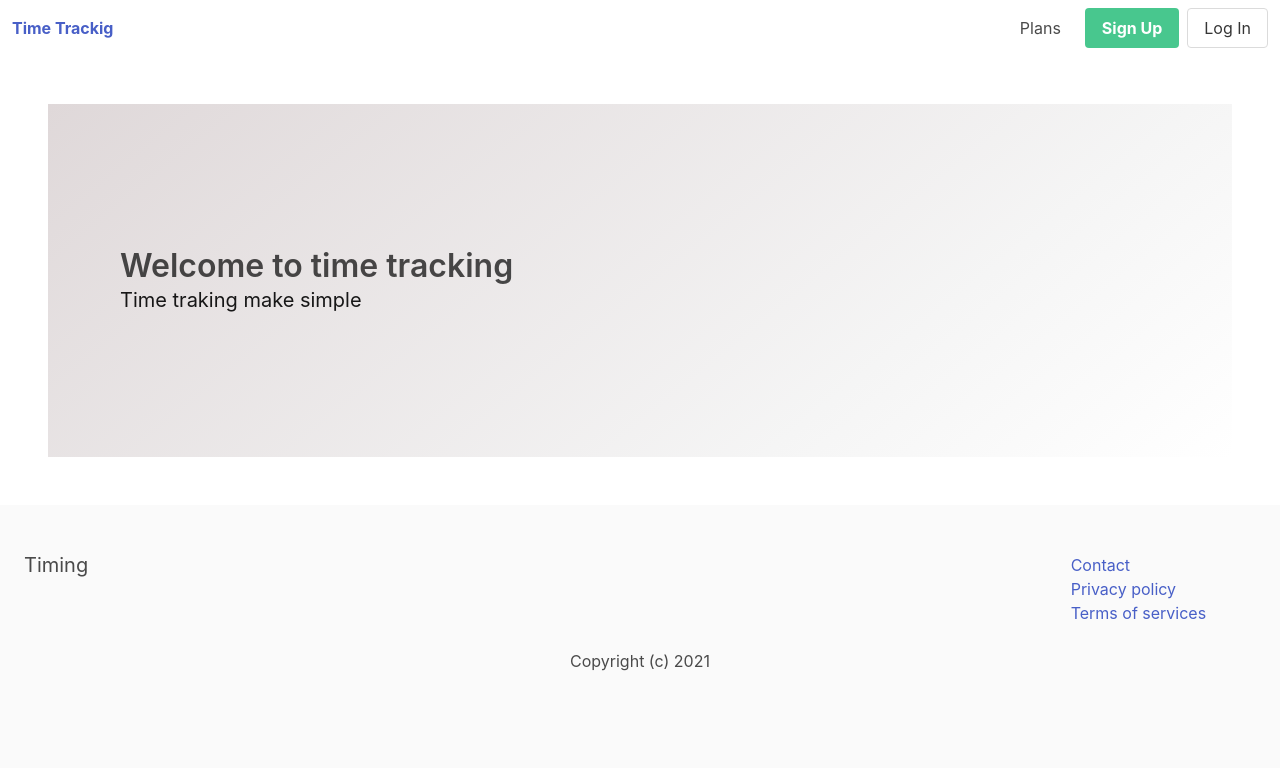
After one commit to StyvenSoft/time-tracking, a Django app: page / in a window 1280 px wide. The commit adds this page. Shown: the top 768 px of the page. Run offline with Django 3.2, Linux system fonts and the light colour scheme.

Commit message:
Created first sections frontpage template

```diff
--- a/apps/core/templates/core/base.html
+++ b/apps/core/templates/core/base.html
@@ -8,13 +8,13 @@
 </head>
 <body>
     <div id="navbar-app">
-        <navbar>
-            <navbar-brand>
+        <nav class="navbar">
+            <div class="navbar-brand">
                 <a href="/" class="navbar-item">
                     <strong>Time Trackig</strong>
                 </a>
-            </navbar-brand>
-            <navbar-menu>
+            </div>
+            <div class="navbar-menu">
                 <div class="navbar-end">
                     <a href="#" class="navbar-item">Plans</a>
                     <div class="navbar-item">
@@ -28,8 +28,8 @@
                         </div>
                     </div>
                 </div>
-            </navbar-menu>
-        </navbar>
+            </div>
+        </nav>
     </div>
 
     <section class="section">
@@ -50,6 +50,9 @@
                     <li><a href="#">Terms of services</a></li>
                 </ul>
             </div>
+            <div class="column is-12 has-text-centered">
+                <p>Copyright (c) 2021</p>
+            </div>
         </div>
     </footer>
 </body>
--- /dev/null
+++ b/apps/core/templates/core/frontpage.html
@@ -0,0 +1,20 @@
+{% extends 'core/base.html' %}
+
+{% block title %} Home | {% endblock %}
+
+{% block content %}
+
+<section class="hero is-medium is-light is-bold">
+    <div class="hero-body">
+        <div class="container">
+            <h1 class="title">
+                Welcome to time tracking
+            </h1>
+            <h2 class="subtitle">
+                Time traking make simple
+            </h2>
+        </div>
+    </div>
+</section>
+
+{% endblock %}
--- a/apps/core/views.py
+++ b/apps/core/views.py
@@ -1,3 +1,8 @@
+# Import functionality from django
+
 from django.shortcuts import render
 
-# Create your views here.
+# Views
+
+def frontpage(request):
+    return render(request, 'core/frontpage.html')
--- a/timing/settings.py
+++ b/timing/settings.py
@@ -11,7 +11,7 @@ https://docs.djangoproject.com/en/3.1/ref/settings/
 """
 
 from pathlib import Path
-from secrets import *
+from .secrets import *
 
 # Build paths inside the project like this: BASE_DIR / 'subdir'.
 BASE_DIR = Path(__file__).resolve().parent.parent
--- a/timing/urls.py
+++ b/timing/urls.py
@@ -15,7 +15,9 @@ Including another URLconf
 """
 from django.contrib import admin
 from django.urls import path
+from apps.core.views import frontpage
 
 urlpatterns = [
+    path('', frontpage, name='frontpage'),
     path('admin/', admin.site.urls),
 ]
```
